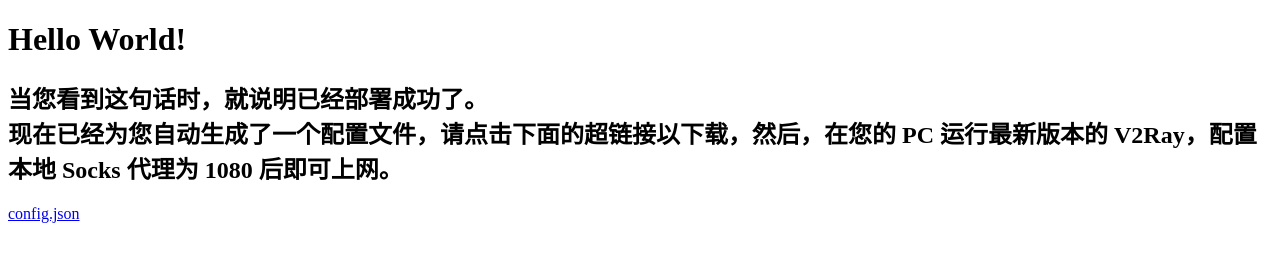
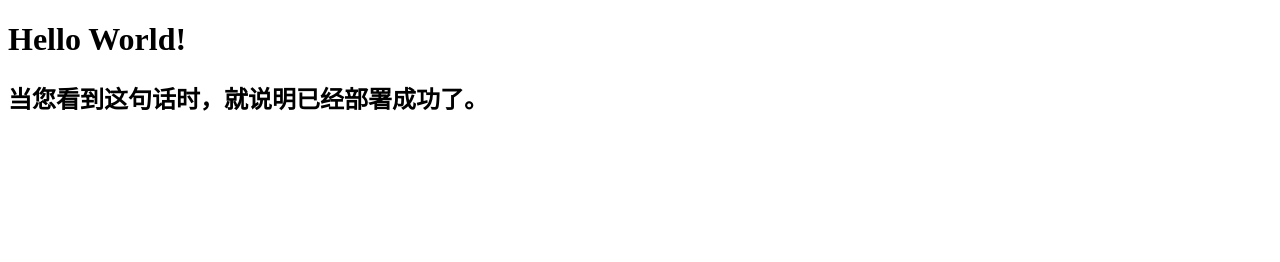
Before and after one commit to bclswl0827/v2ray-arukascloud, a plain HTML site: page index.html in a window 1280 px wide. Drawn offline with Linux system fonts and the light colour scheme.

Commit message:
Remove /caddy/wwwroot/config.json

```diff
--- a/index.html
+++ b/index.html
@@ -9,7 +9,6 @@
 </head>
 <body>
 <h1>Hello World!</h1>
-<h2>当您看到这句话时，就说明已经部署成功了。<br>现在已经为您自动生成了一个配置文件，请点击下面的超链接以下载，然后，在您的 PC 运行最新版本的 V2Ray，配置本地 Socks 代理为 1080 后即可上网。</h2>
-<a href="/config.json" download="config.json">config.json</a>
+<h2>当您看到这句话时，就说明已经部署成功了。</h2>
 </body>
 </html>
```
